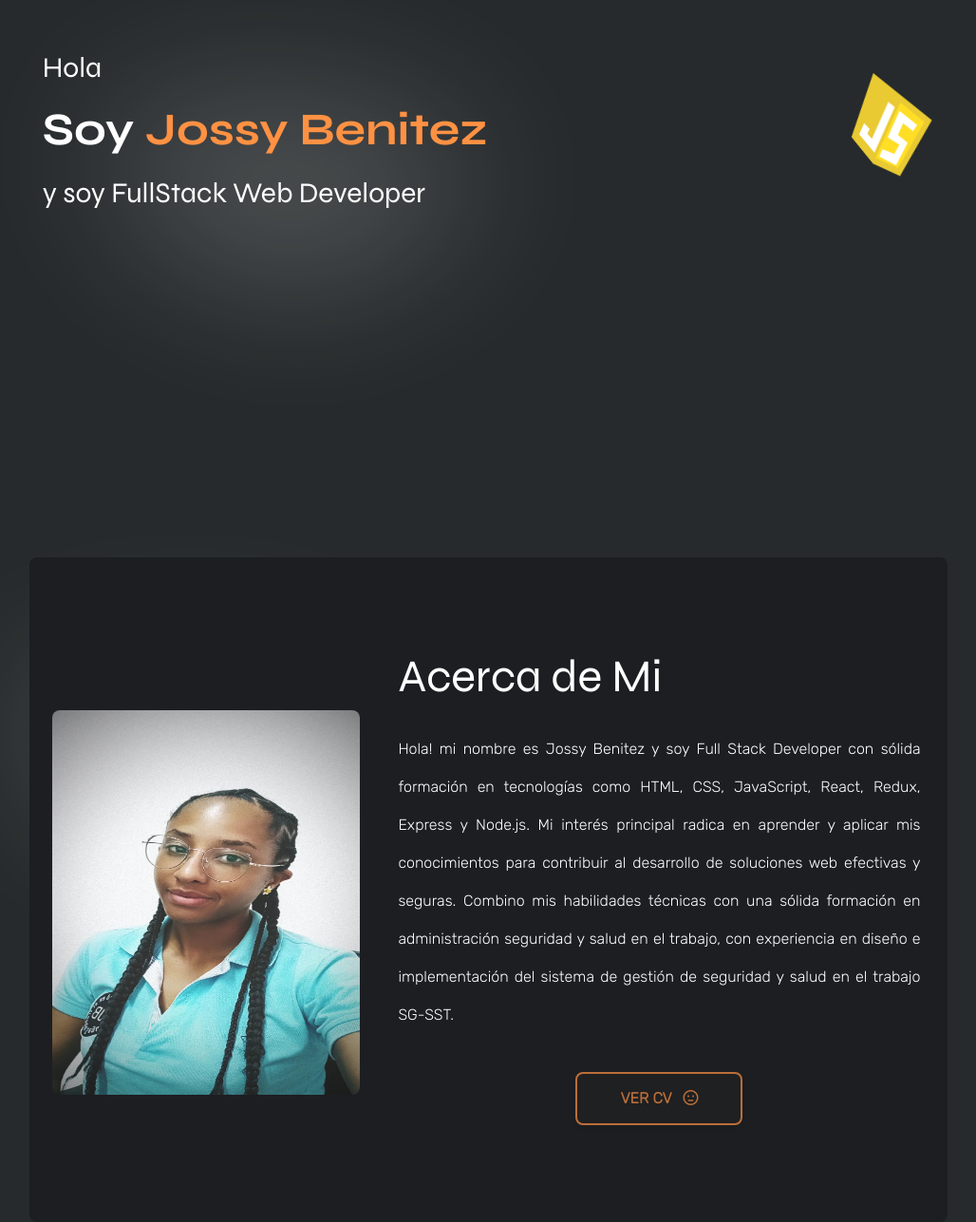
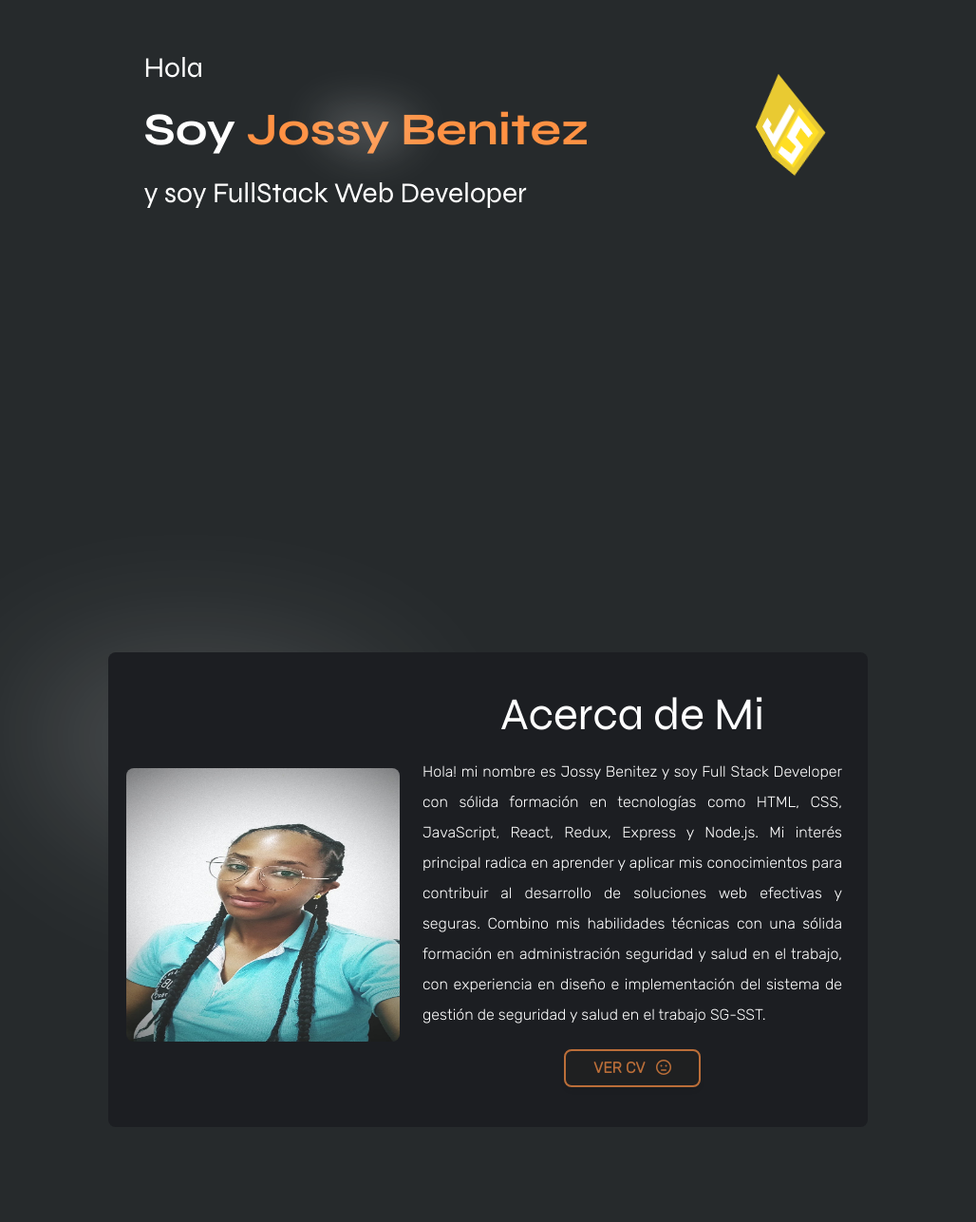
Before and after one commit to JossyBR/portafolio, a React (Vite) app: page / in a window 1280 px wide. Shown: the part 343-1630 px from the top of the page at 95% size, without its empty margins (126-1154 px from the left). Built offline with nearby package versions, Linux system fonts and the light colour scheme.

Commit message:
Responsive listo - seguir mejorando algunas cosas

```diff
--- a/src/components/Acerca/Acerca.jsx
+++ b/src/components/Acerca/Acerca.jsx
@@ -25,19 +25,19 @@ const Acerca = () => {
       <div className="absolute left-0 top-0 w-[700px] h-[700px] z-0">
         <img src={vector} alt="" />
       </div>
-      <div className="w-80 h-[600px] flex flex-col items-center justify-center bg-[#1C1E22] text-white gap-8 rounded-lg z-10 sm:w-[550px] lg:flex lg:flex-row lg:w-[967px] lg:h-[700px]">
-        <div className="w-52 h-52 mt-8 rounded-lg sm:w-64 sm:h-64 lg:ml-6 lg:w-[326px] lg:h-[410px] ">
+      <div className="w-80 h-[600px] flex flex-col items-center justify-center bg-[#1C1E22] text-white gap-8 rounded-lg z-10 sm:w-[550px] lg:gap-4 lg:flex-row lg:w-[800px] lg:h-[500px] 2xl:w-[967px] 2xl:h-[700px]">
+        <div className=" w-52 h-52 mt-8 rounded-lg sm:w-64 sm:h-64  lg:w-72 lg:h-72 2xl:ml-6 2xl:w-[326px] 2xl:h-[410px] ">
           <img
             src={prueba}
             alt="Acerca de"
-            className="w-52 h-52 rounded-lg sm:w-64 sm:h-64 lg:w-[326px] lg:h-[405px]"
+            className="w-52 h-52 rounded-lg sm:w-64 sm:h-64 lg:w-72 lg:h-72 2xl:w-[326px] 2xl:h-[405px]"
           />
         </div>
-        <div className="w-auto h-72 mx-1 flex flex-col justify-center lg:w-[560px] lg:h-auto lg:mr-6">
-          <h3 className="text-2xl mb-5 mx-1 lg:text-5xl lg:mb-[32px]">
+        <div className=" w-auto h-72 mx-1 flex flex-col justify-center sm:h-auto lg:w-[450px] 2xl:w-[560px] 2xl:h-auto 2xl:mr-6">
+          <h3 className="text-2xl text-center mb-5 mx-1 lg:text-5xl 2xl:mb-[32px]">
             Acerca de Mi
           </h3>
-          <p className="text-xs text-justify mx-1 sm:text-sm lg:text-base lg:leading-10 ">
+          <p className="text-xs text-justify mx-1 sm:text-sm lg:text-base lg:leading-8  2xl:leading-10 ">
             Hola! mi nombre es Jossy Benitez y soy Full Stack Developer con
             sólida formación en tecnologías como HTML, CSS, JavaScript, React,
             Redux, Express y Node.js. Mi interés principal radica en aprender y
@@ -48,10 +48,10 @@ const Acerca = () => {
             gestión de seguridad y salud en el trabajo SG-SST.
           </p>
 
-          <div className="w-auto mt-5 flex flex-row justify-center items-center lg:mt-10">
+          <div className="w-auto mt-5 flex flex-row justify-center items-center 2xl:mt-10">
             <Button
               onClick={abrirPdf}
-              className="w-36 h-10 flex items-center justify-center lg:w-44 lg:h-14 border-2 border-[#FF9143] text-white font-semibold transition duration-300 delay-150 opacity-70 hover:scale-105 hover:opacity-100"
+              className="w-36 h-10 flex items-center justify-center 2xl:w-44 2xl:h-14 border-2 border-[#FF9143] text-white font-semibold transition duration-300 delay-150 opacity-70 hover:scale-105 hover:opacity-100"
               onMouseEnter={() => setIsHovered(true)}
               onMouseLeave={() => setIsHovered(false)}
             >
--- a/src/components/Inicio/Inicio.jsx
+++ b/src/components/Inicio/Inicio.jsx
@@ -52,6 +52,133 @@
 
 // export default Inicio;
 
+// import React, { useState, useEffect } from "react";
+// import { Button, Image } from "@material-tailwind/react";
+// import Prueba from "../../assets/habilidades/figma.svg";
+// import styles from "./inicio.module.css";
+// import {
+//   css,
+//   html,
+//   javascript,
+//   react,
+//   node,
+//   redux,
+//   php,
+//   figma,
+//   vector,
+// } from "../../assets";
+
+// // w-[1180px] mx-[130px]
+
+// const Inicio = () => {
+//   const tamano = "w-16 h-16 absolute transition duration-300 md:w-24 md:h-24";
+//   // Estado para almacenar el número de la imagen actual
+//   const [currentImage, setCurrentImage] = useState(1);
+
+//   useEffect(() => {
+//     const animationDuration = 3000; // Duración de la animación en milisegundos
+
+//     // Función que se ejecuta en cada iteración del intervalo
+//     const loopAnimation = () => {
+//       // Incrementa el número de la imagen actual en un bucle entre 1 y 4
+//       setCurrentImage((prev) => (prev % 8) + 1); // Hace un bucle entre 1 y 4
+//     };
+
+//     // Configura un intervalo para ejecutar la animación
+//     const intervalId = setInterval(loopAnimation, animationDuration);
+
+//     // Limpieza del intervalo para evitar fugas de memoria
+//     return () => {
+//       clearInterval(intervalId);
+//     };
+//   }, []);
+
+//   return (
+//     <div className="min-h-screen w-screen gap-8 flex flex-col items-center justify-center sm:flex sm:flex-row sm:justify-around">
+//       <div className="w-auto">
+//         <div className="absolute w-60 right-16 sm:right-56 sm:bottom-48 sm:w-72 md:right-80 md:bottom-40 lg:left-20 lg:bottom-0 lg:w-[700px]">
+//           <img src={vector} alt="Imagen" />
+//         </div>
+//         <div className="relative text-center sm:text-left">
+//           <h1 className="text-xl leading-loose animate__animated animate__slideInLeft sm:text-2xl lg:text-3xl ">
+//             Hola <br />{" "}
+//             <span className="text-3xl leading-loose font-bold sm:text-4xl lg:text-5xl">
+//               Soy{" "}
+//               <span className="text-[#FF9143] leading-loose">
+//                 Jossy Benitez
+//               </span>
+//             </span>
+//             <br /> y soy FullStack Web Developer{" "}
+//           </h1>
+//         </div>
+//       </div>
+//       <div
+//         className={`${styles.targetParentElement}relative w-16 h-16 md:w-24 md:h-24`}
+//       >
+//         <img
+//           src={css}
+//           className={`${styles.yourAnimation} ${tamano} ${
+//             // Si currentImage es 1, no se aplica la clase hideImage, de lo contrario, se aplica
+//             currentImage === 1 ? "" : styles.hideImage
+//           }`}
+//           alt="Imagen 1"
+//         />
+//         <img
+//           src={html}
+//           className={`${styles.yourAnimation} ${tamano} ${
+//             currentImage === 2 ? "" : styles.hideImage
+//           }`}
+//           alt="Imagen 2"
+//         />
+//         <img
+//           src={javascript}
+//           className={`${styles.yourAnimation} ${tamano} ${
+//             currentImage === 3 ? "" : styles.hideImage
+//           }`}
+//           alt="Imagen 3"
+//         />
+//         <img
+//           src={react}
+//           className={`${styles.yourAnimation} ${tamano} ${
+//             currentImage === 4 ? "" : styles.hideImage
+//           }`}
+//           alt="Imagen 4"
+//         />
+//         <img
+//           src={node}
+//           className={`${styles.yourAnimation} ${tamano} ${
+//             currentImage === 5 ? "" : styles.hideImage
+//           }`}
+//           alt="Imagen 5"
+//         />
+//         <img
+//           src={redux}
+//           className={`${styles.yourAnimation} ${tamano} ${
+//             currentImage === 6 ? "" : styles.hideImage
+//           }`}
+//           alt="Imagen 6"
+//         />
+//         <img
+//           src={php}
+//           className={`${styles.yourAnimation} ${tamano} ${
+//             currentImage === 7 ? "" : styles.hideImage
+//           }`}
+//           alt="Imagen 7"
+//         />
+//         <img
+//           src={figma}
+//           className={`${styles.yourAnimation} w-16 h-16 md:w-24 md:h-24 top-0 ${
+//             currentImage === 8 ? "" : styles.hideImage
+//           }`}
+//           alt="Imagen 8"
+//         />
+//       </div>
+//     </div>
+//   );
+// };
+
+// export default Inicio;
+
 import React, { useState, useEffect } from "react";
 import { Button, Image } from "@material-tailwind/react";
 import Prueba from "../../assets/habilidades/figma.svg";
@@ -68,39 +195,29 @@ import {
   vector,
 } from "../../assets";
 
-// w-[1180px] mx-[130px]
-
 const Inicio = () => {
   const tamano = "w-16 h-16 absolute transition duration-300 md:w-24 md:h-24";
-  // Estado para almacenar el número de la imagen actual
   const [currentImage, setCurrentImage] = useState(1);
 
   useEffect(() => {
-    const animationDuration = 3000; // Duración de la animación en milisegundos
+    const animationDuration = 3000;
 
-    // Función que se ejecuta en cada iteración del intervalo
     const loopAnimation = () => {
-      // Incrementa el número de la imagen actual en un bucle entre 1 y 4
-      setCurrentImage((prev) => (prev % 8) + 1); // Hace un bucle entre 1 y 4
+      setCurrentImage((prev) => (prev % 8) + 1);
     };
 
-    // Configura un intervalo para ejecutar la animación
     const intervalId = setInterval(loopAnimation, animationDuration);
 
-    // Limpieza del intervalo para evitar fugas de memoria
     return () => {
       clearInterval(intervalId);
     };
   }, []);
 
   return (
-    <div className="min-h-screen w-screen gap-8 flex flex-col items-center justify-center sm:flex sm:flex-row sm:justify-around">
-      <div className="w-auto">
-        <div className="absolute w-60 right-16 sm:right-56 sm:bottom-48 sm:w-72 md:right-80 md:bottom-40 lg:left-20 lg:bottom-0 lg:w-[700px]">
-          <img src={vector} alt="Imagen" />
-        </div>
-        <div className="relative text-center sm:text-left">
-          <h1 className="text-xl leading-loose animate__animated animate__slideInLeft sm:text-2xl lg:text-3xl ">
+    <div className="min-h-screen gap-8 flex flex-row items-center justify-center">
+      <div className="flex flex-col justify-between items-center gap-10 md:gap-40 md:flex-row">
+        <div className="w-auto relative">
+          <h1 className="text-xl text-center md:text-left leading-loose animate__animated animate__slideInLeft sm:text-2xl lg:text-3xl ">
             Hola <br />{" "}
             <span className="text-3xl leading-loose font-bold sm:text-4xl lg:text-5xl">
               Soy{" "}
@@ -110,11 +227,17 @@ const Inicio = () => {
             </span>
             <br /> y soy FullStack Web Developer{" "}
           </h1>
+          <div className="absolute top-1/2 left-1/2 transform -translate-x-1/2 -translate-y-1/2 md:w-48 md:h-48">
+            {" "}
+            {/* Ajusta el tamaño del contenedor del vector */}
+            <img src={vector} alt="Imagen" className="w-full h-full" />{" "}
+            {/* Ajusta el tamaño del vector */}
           </div>
         </div>
         <div
           className={`${styles.targetParentElement}relative w-16 h-16 md:w-24 md:h-24`}
         >
+          {/* Imágenes de habilidades */}
           <img
             src={css}
             className={`${styles.yourAnimation} ${tamano} ${
@@ -167,13 +290,16 @@ const Inicio = () => {
           />
           <img
             src={figma}
-          className={`${styles.yourAnimation} w-16 h-16 md:w-24 md:h-24 top-0 ${
+            className={`${
+              styles.yourAnimation
+            } w-16 h-16 md:w-24 md:h-24 top-0 ${
               currentImage === 8 ? "" : styles.hideImage
             }`}
             alt="Imagen 8"
           />
         </div>
       </div>
+    </div>
   );
 };
 
```
Also changed, not shown: src/components/Habilidades/Habilidades.jsx (+12 -9 lines), src/components/Habilidades/allHabilidades.js (+53 -49 lines). Lines whose indentation alone changed are shown as unchanged.
